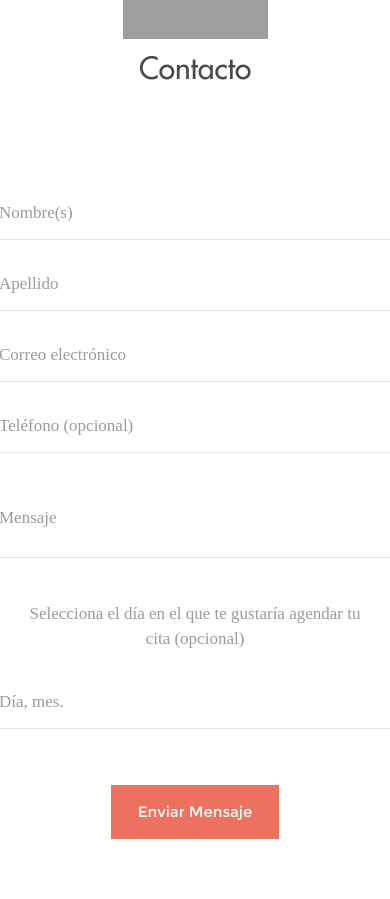
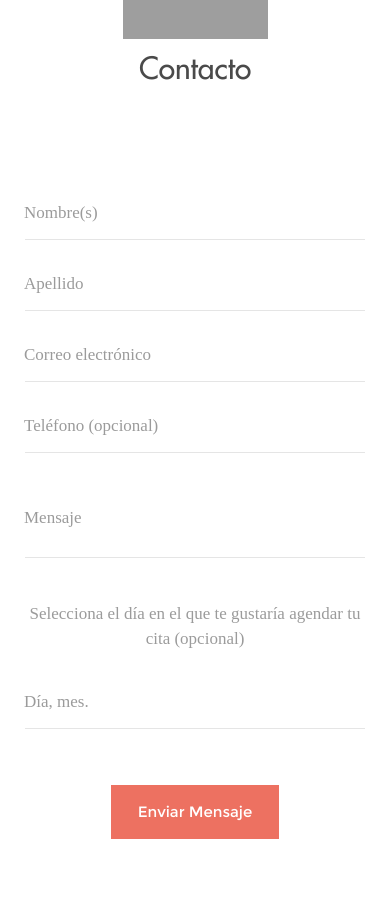
Before and after one commit to BlickLabs/alegpaez, a Django app: template nutriologa/templates/contacto.html in a window 390 px wide. Shown: the part 79-978 px from the top of the page. Run offline with Django 3.2, Linux system fonts and the light colour scheme; the template is opened without the code that fills it, so the values that code supplies are empty; some libraries are stand-ins or nearby versions; some web fonts are replaced; grey boxes are pictures that could not be loaded.

Commit message:
#47 now add the margin

```diff
--- a/nutriologa/static/css/main.css
+++ b/nutriologa/static/css/main.css
@@ -1360,6 +1360,10 @@ input.form-control1:focus {
   .hamburgerMenuIcon {
     margin-bottom: 10px;
   }
+  #contact {
+    padding-right: 25px;
+    padding-left: 25px;
+  }
   .miniImage {
     width: 130px;
     float: right;
```
